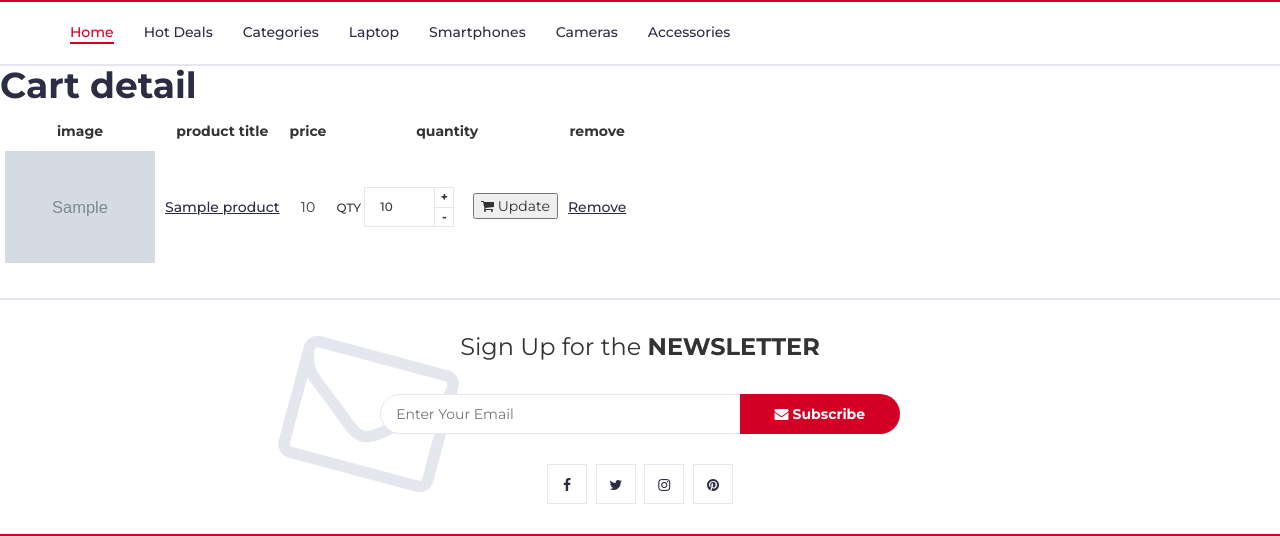
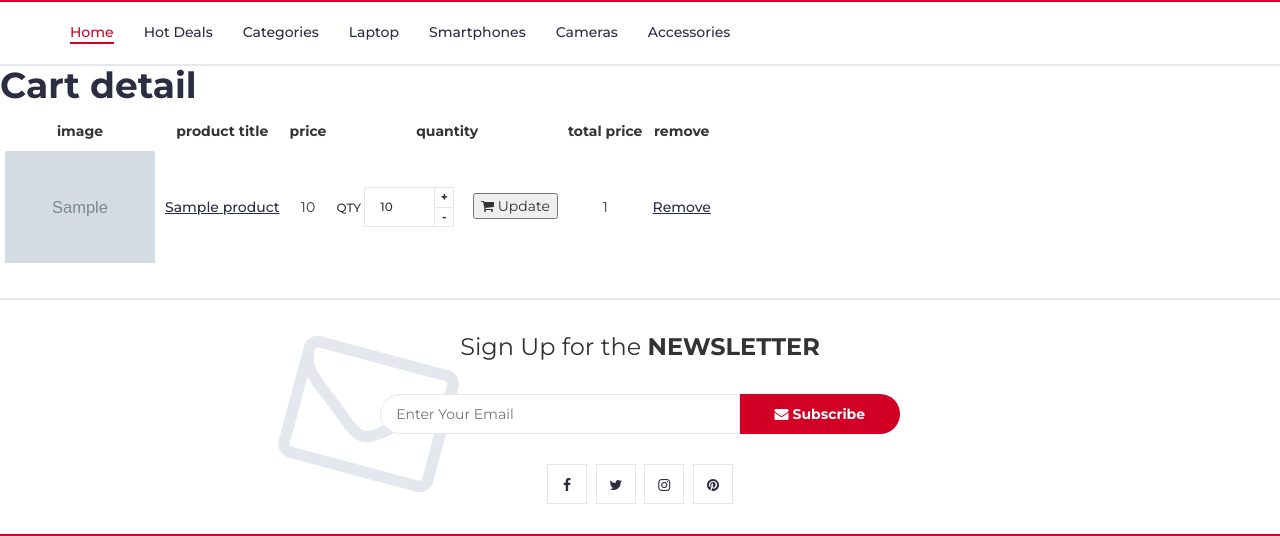
Before and after one commit to miladhzz/daneshjooyar_shop2, a Django app: template shop/templates/cart_detail.html in a window 1280 px wide. Shown: the part 141-677 px from the top of the page. Run offline with Django 3.2, Linux system fonts and the light colour scheme; the template is opened without the code that fills it: most values are stand-ins (such as "Sample title", 1, 10 or a date in 2020); grey boxes marked "Sample" are stand-in pictures; some libraries are stand-ins or nearby versions.

Commit message:
total price cart

```diff
--- a/shop/templates/cart_detail.html
+++ b/shop/templates/cart_detail.html
@@ -32,6 +32,7 @@
             <th>product title</th>
             <th>price</th>
             <th>quantity</th>
+            <th>total price</th>
             <th>remove</th>
         </tr>
         {% for key, values in cart.items %}
@@ -57,6 +58,7 @@
                     </form>
                 </div>
             </td>
+            <td>{{ values.total_price }}</td>
             <td><a href="{% url 'shop:remove_from_cart' values.product.id %}">Remove</a></td>
         </tr>
         {% endfor %}
--- a/shop/views.py
+++ b/shop/views.py
@@ -1,7 +1,7 @@
 from django.http import Http404
 from django.shortcuts import render
 from django.views.decorators.http import require_POST
-
+from decimal import Decimal
 from .models import Product
 from django.shortcuts import get_object_or_404, redirect, reverse
 
@@ -67,6 +67,9 @@ def cart_detail(request):
         for product in products:
             cart[str(product.id)]['product'] = product
 
+        for item in cart.values():
+            item['total_price'] = Decimal(item['price']) * item['quantity']
+
         return render(request, 'cart_detail.html', {'cart': cart})
 
     return render(request, 'cart_detail.html')
```
